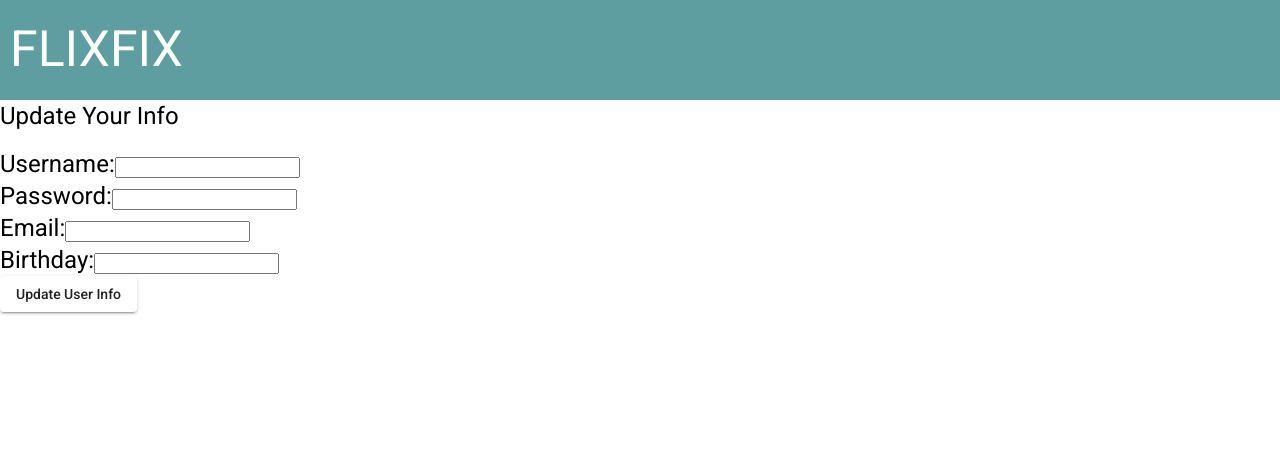
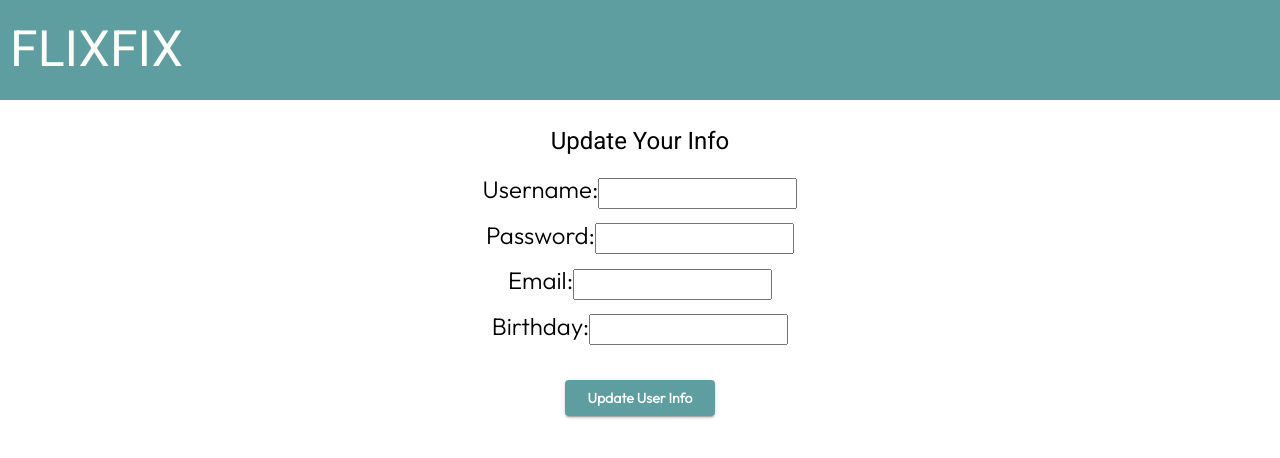
Before and after one commit to gerrit-boogaart/myFlix-Angular-client, an Angular app: page /update in a window 1280 px wide. Shown: the top 458 px of the page. Built offline with nearby package versions, Linux system fonts and the light colour scheme.

Commit message:
update funciton to update user, not functional

```diff
--- a/src/app/fetch-api-data.service.ts
+++ b/src/app/fetch-api-data.service.ts
@@ -121,7 +121,7 @@ export class FetchApiDataService {
     const token = localStorage.getItem('token');
     const user = localStorage.getItem('user') || "{}";
     const userObject = JSON.parse(user);
-    return this.http.post(apiUrl + 'users/', userObject.userDetails, {
+    return this.http.put(apiUrl + 'users/' + userObject.Username, userDetails, {
       headers: new HttpHeaders({
         Authorization: 'Bearer ' + token,
       })
--- a/src/app/user-update-form/user-update-form.component.scss
+++ b/src/app/user-update-form/user-update-form.component.scss
@@ -1,3 +1,30 @@
+.update-page-container {
+	margin-top: 25px;
+	flex-flow: column;
+	flex-wrap: wrap;
+	text-align: center;
+}
+
+.update-form {
+	text-align: center;
+}
+
 .update-profile-label {
 	display: inline;
+	font-family: 'Outfit', 'sans-serif';
+	margin-bottom: 10px;
 }
+
+.update-profile-field {
+	font-family: 'Outfit', 'sans-serif';
+	margin-bottom: 10px;
+	height: 25px;
+}
+.update-info-button {
+	margin-top: 25px;
+	width: 150px;
+	font-family: 'Outfit', sans-serif;
+	font-weight: bold;
+	color: white;
+	background-color: cadetblue;
+}
--- a/src/app/user-update-form/user-update-form.component.ts
+++ b/src/app/user-update-form/user-update-form.component.ts
@@ -37,12 +37,13 @@ export class UserUpdateFormComponent implements OnInit {
     const user = localStorage.getItem('user');
     if (user) {
       this.fetchApiData.updateUser(this.userDetails).subscribe((response) => {
-        // successful user registration logic
         console.log(response);
         console.log(this.userDetails);
-        this.snackBar.open(response, 'OK', {
+        // localStorage.setItem('user', JSON.stringify(response));
+        this.snackBar.open('User Info Updated!', 'OK', {
           duration: 2000
         });
+        this.router.navigate([user]);
       }, (response) => {
         this.snackBar.open(response, 'OK', {
           duration: 2000
@@ -51,39 +52,4 @@ export class UserUpdateFormComponent implements OnInit {
     }
   }
 
-  // submitUpdate(): void {
-  //   const user = localStorage.getItem('user');
-  //   if (user) {
-  //     this.fetchApiData.updateUser(this.userDetails).subscribe((resp: any) => {
-  //       localStorage.setItem('user', JSON.stringify(resp.userDetails));
-  //       this.snackBar.open('User Details Updated!', 'OK', {
-  //         duration: 2000
-  //       })
-  //       this.router.navigate([user])
-  //       // this.userDetails = resp;
-  //       console.log(this.user);
-  //     }, (response) => {
-  //           this.snackBar.open(response, 'OK', {
-  //             duration: 2000
-  //           })
-  //         });
-  //   }
-  // }
-
-  // userLogin(): void {
-  //   this.fetchApiData.Login(this.userDetails).subscribe((response) => {
-  //     this.dialogRef.close();
-  //     localStorage.setItem('token', response.token);
-  //     localStorage.setItem('user', JSON.stringify(response.user));
-  //     this.snackBar.open('Logged In, Welcome!', 'OK', {
-  //       duration: 2000
-  //     });
-  //     this.router.navigate(['movies']);
-  //   }, (response) => {
-  //     this.snackBar.open(response, 'OK', {
-  //       duration: 2000
-  //     })
-  //   })
-  // }
-
 }
```
